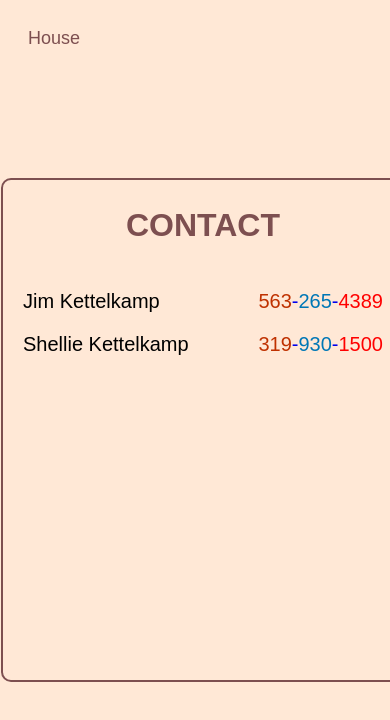
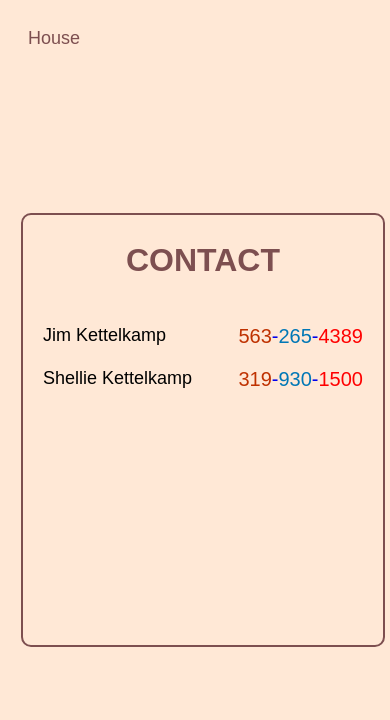
Before and after one commit to mkettel/HomeBase, a React (Vite) app: page /contact in a window 390 px wide. Shown: the top 720 px of the page. Built offline with nearby package versions, Linux system fonts and the light colour scheme; no server answers; a web font is replaced by a local one.

Commit message:
mobile changes

```diff
--- a/src/css/contact.css
+++ b/src/css/contact.css
@@ -77,3 +77,18 @@
 .contact-card .contact-card-person .color-num:nth-child(3) {
   color: #ff0000;
 }
+
+
+@media only screen and  (min-width: 200px) and (max-width: 700px) {
+
+  .contact-card {
+    width: 360px;
+    height: 430px;
+  }
+
+  .contact-card .contact-card-person .name {
+    font-size: 18px;
+  }
+
+
+}
```
